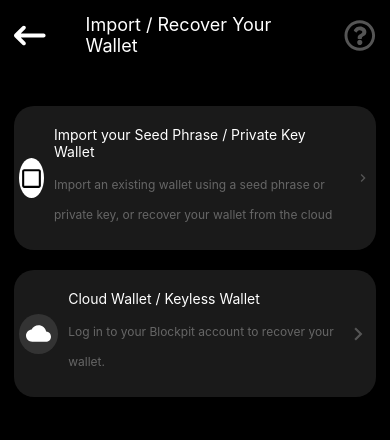
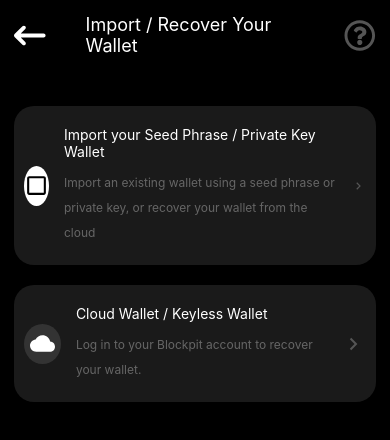
Before and after one commit to elohoedhugo/pit, a React (Vite) app: page /secondhome in a window 390 px wide. Shown: the top 440 px of the page. Built offline with nearby package versions, Linux system fonts and the light colour scheme.

Commit message:
more changes to responsiveness

```diff
--- a/src/components/SecondHome/SecondHome.css
+++ b/src/components/SecondHome/SecondHome.css
@@ -88,7 +88,7 @@
 
 .textdivp{
     color: #666666;
-    line-height: 30px;
+    line-height: 25px;
 
 }
 
@@ -126,8 +126,8 @@
 }
 
     .otherdiv{
-        gap: 10px;
-        padding-inline: 5px;
+        gap: 15px;
+        padding-inline: 10px;
         width: unset;
     }
 
```
